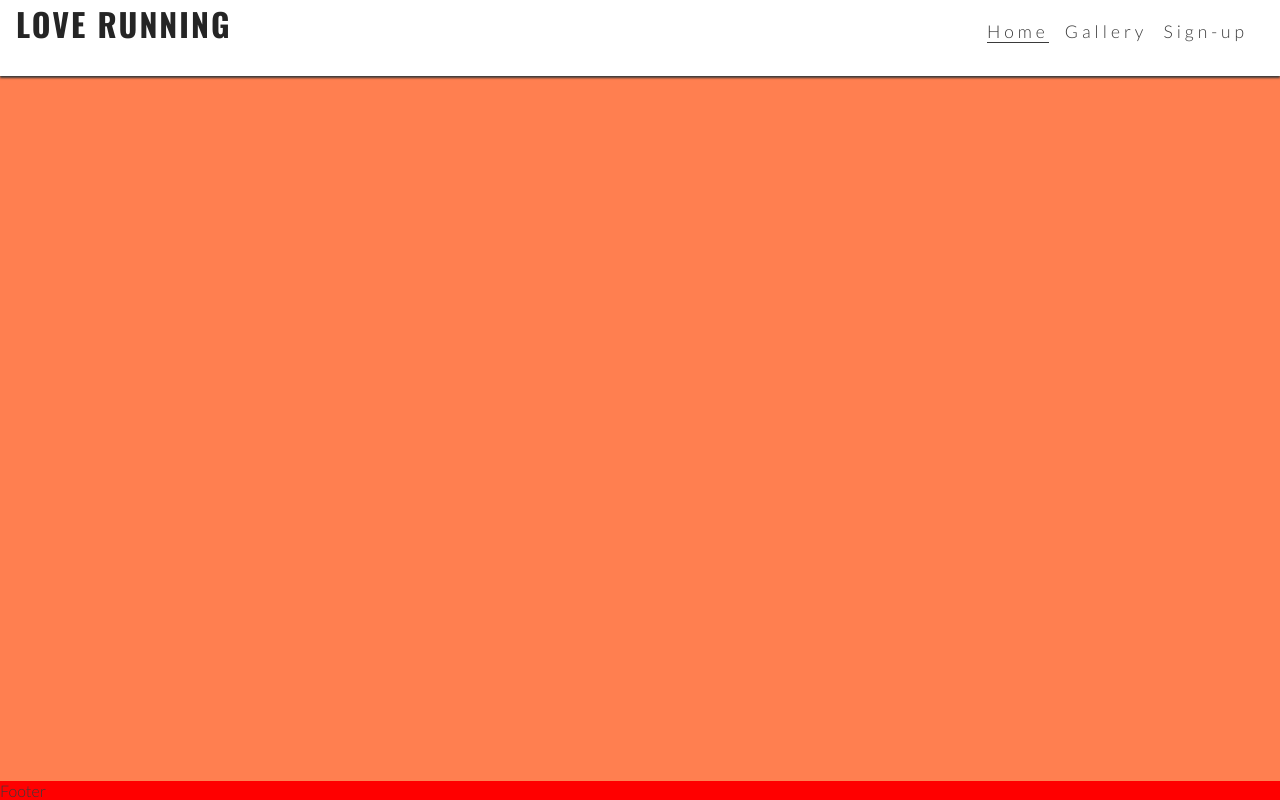
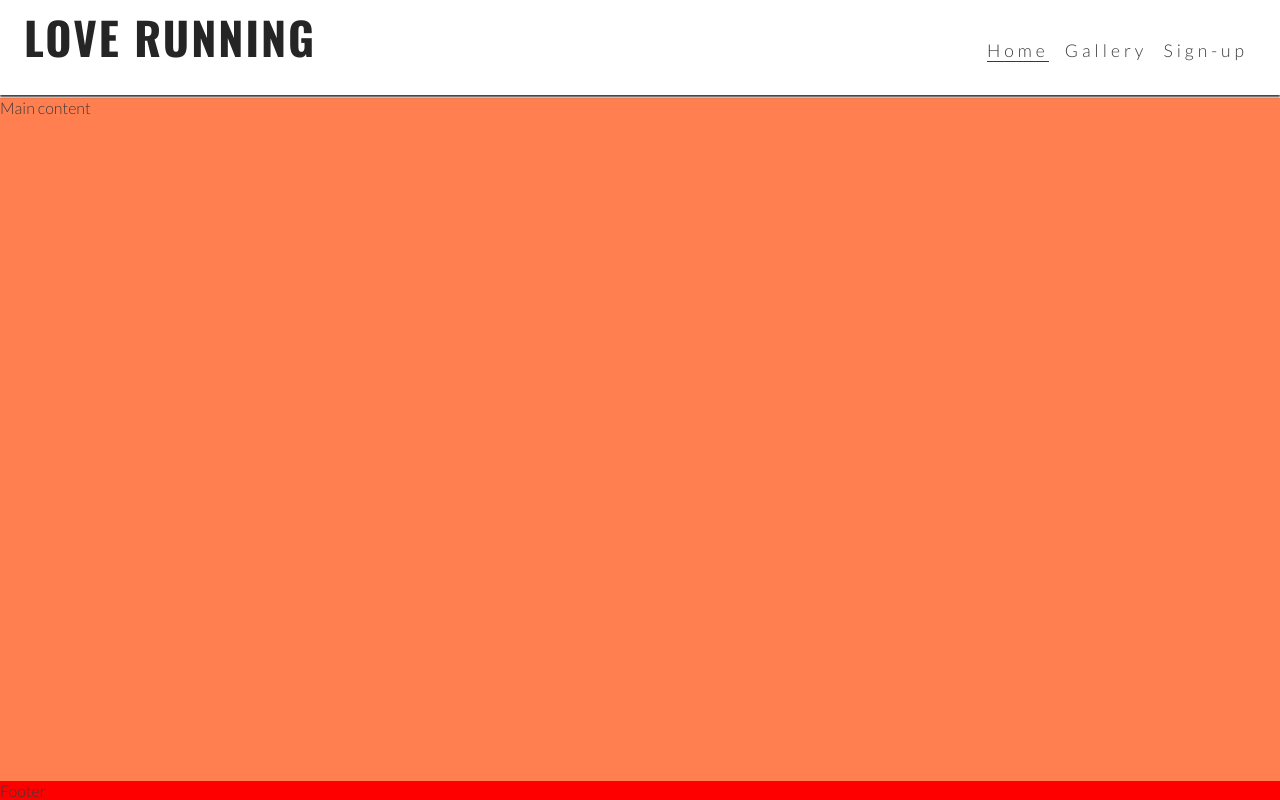
Before and after one commit to Manraj101/Love-Running, a plain HTML site: page index.html in a window 1280 px wide. Drawn offline with nearby package versions, Linux system fonts and the light colour scheme.

Commit message:
pushed content down

```diff
--- a/assets/css/style.css
+++ b/assets/css/style.css
@@ -99,4 +99,13 @@ footer {
     .nav-toggle-label{
         display: none;
     }
+    #logo {
+        font-size: 280%;
+        line-height: 75px;
+        margin: 0 0.5rem;
+    }
+    /*Need to push main down*/
+    main{
+        margin-top: 98px;
+    }
 }
```
